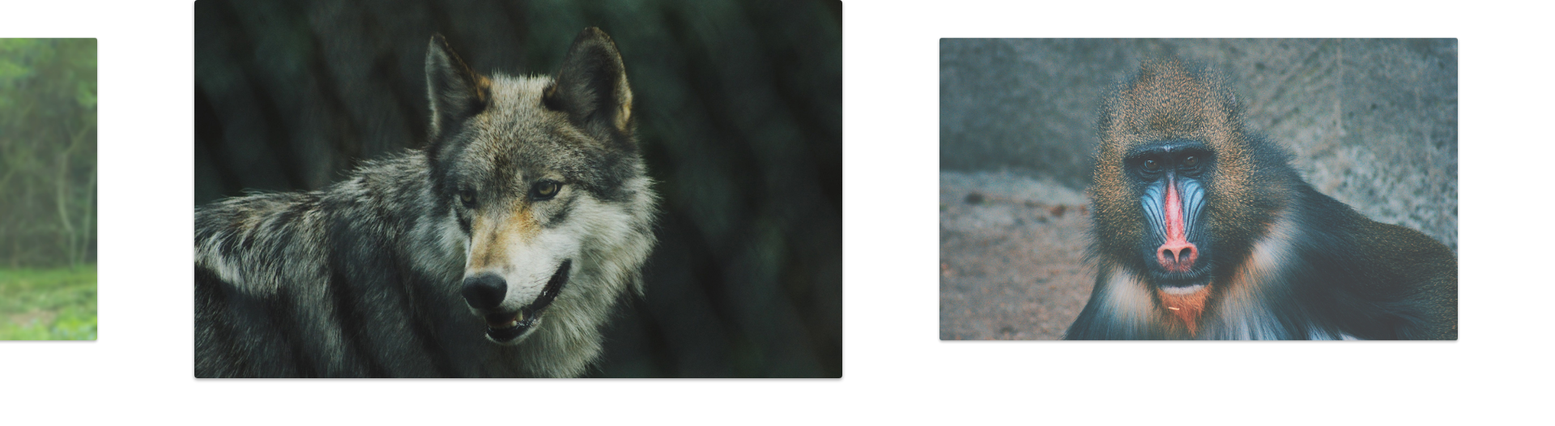
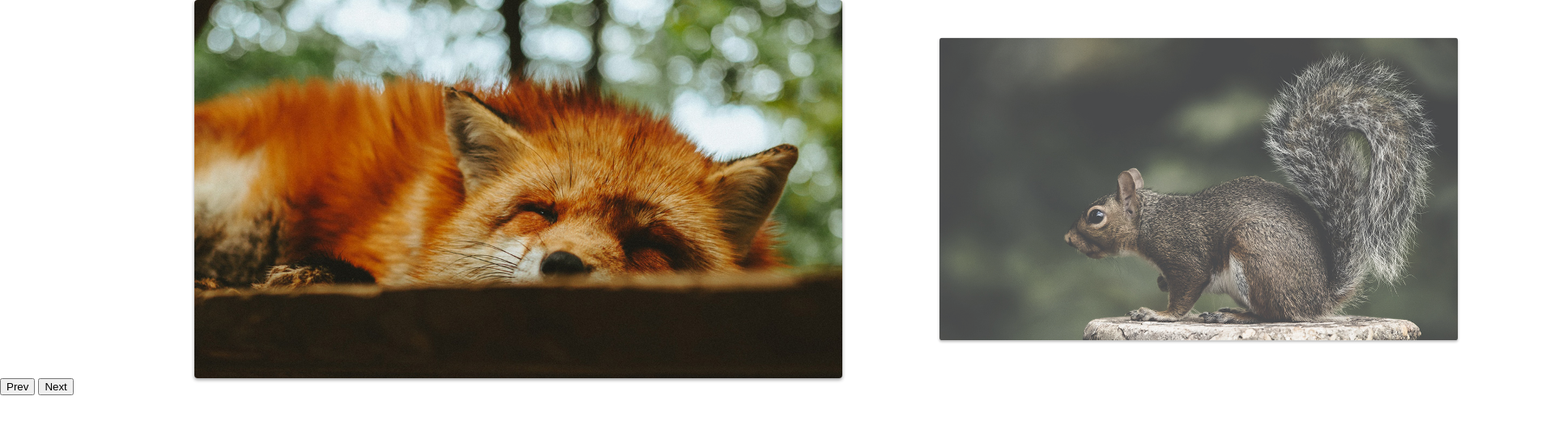
Before and after one commit to lucasvasquezfc/projeto-slide, a plain HTML site: page index.html in a window 1280 px wide. Shown: the top 526 px of the page at 81% size, 1920 px wide, since content can reach past the window. Drawn offline with Linux system fonts and the light colour scheme.

Commit message:
navegacao adicionada

```diff
--- a/index.html
+++ b/index.html
@@ -20,6 +20,10 @@
             <li><img src="img/foto6.jpg" alt=""></li>
         </ul>
     </div>
+    <div class="arrow-nav">
+        <button class="prev">Prev</button>
+        <button class="next">Next</button>
+    </div>
 </body>
 
 </html>
--- a/js/script.js
+++ b/js/script.js
@@ -1,7 +1,6 @@
-import Slide from './slide.js';
+import { Slide, SlideNav } from './slide.js';
 
-const slide = new Slide('.slide', '.slide-wrapper');
+const slide = new SlideNav('.slide', '.slide-wrapper');
 slide.init();
-// console.log(slide);
 
-slide.changeSlide(3);
+slide.addArrow('.prev', '.next');
--- a/js/slide.js
+++ b/js/slide.js
@@ -1,6 +1,6 @@
 import debounce from './debounce.js';
 
-export default class Slide {
+export class Slide {
   constructor(slide, wrapper) {
     this.slide = document.querySelector(slide);
     this.wrapper = document.querySelector(wrapper);
@@ -141,6 +141,9 @@ export default class Slide {
     this.onEnd = this.onEnd.bind(this);
     this.onMove = this.onMove.bind(this);
 
+    this.activePrevSlide = this.activePrevSlide.bind(this);
+    this.activeNextSlide = this.activeNextSlide.bind(this);
+
     this.onResize = debounce(this.onResize.bind(this), 200);
   }
 
@@ -150,6 +153,20 @@ export default class Slide {
     this.addSlideEvents();
     this.slidesConfig();
     this.addResizeEvent();
+    this.changeSlide(0);
     return this;
   }
 }
+
+export class SlideNav extends Slide {
+  addArrow(prev, next) {
+    this.prevElement = document.querySelector(prev);
+    this.nextElement = document.querySelector(next);
+    this.addArrowEvent();
+  }
+
+  addArrowEvent() {
+    this.prevElement.addEventListener('click', this.activePrevSlide);
+    this.nextElement.addEventListener('click', this.activeNextSlide);
+  }
+}
```
